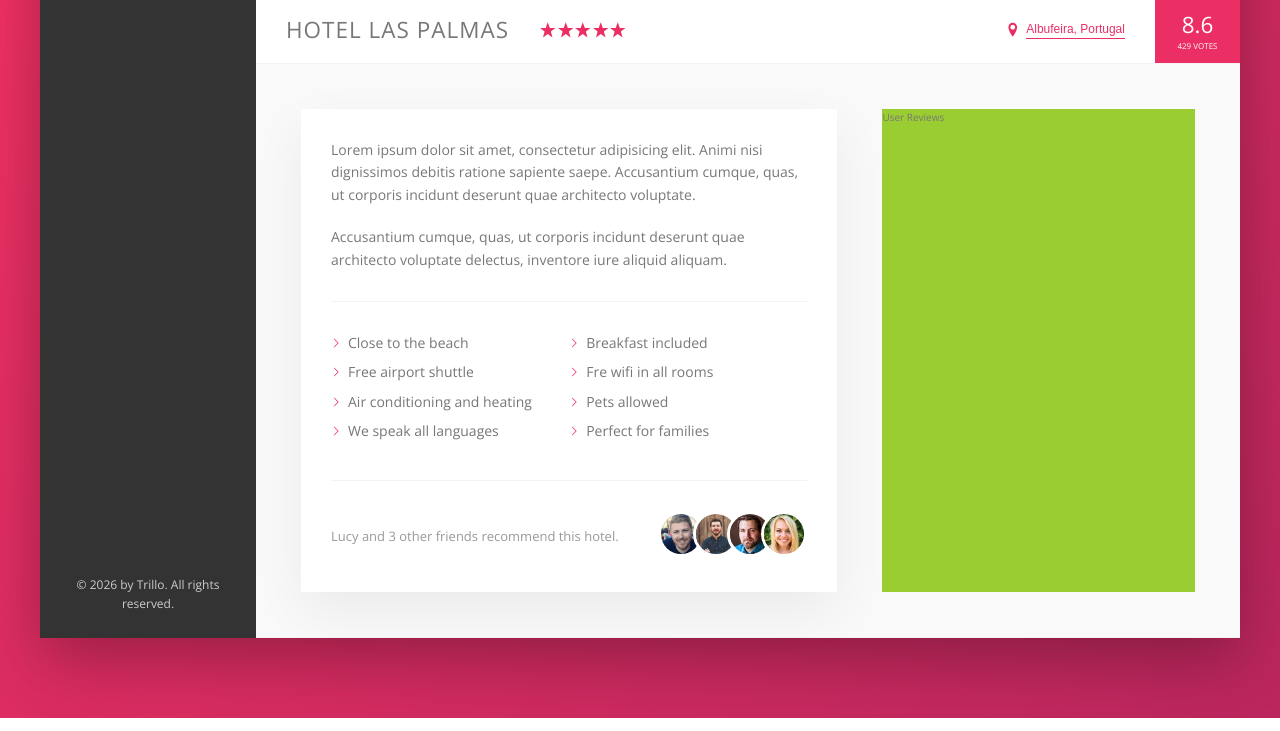
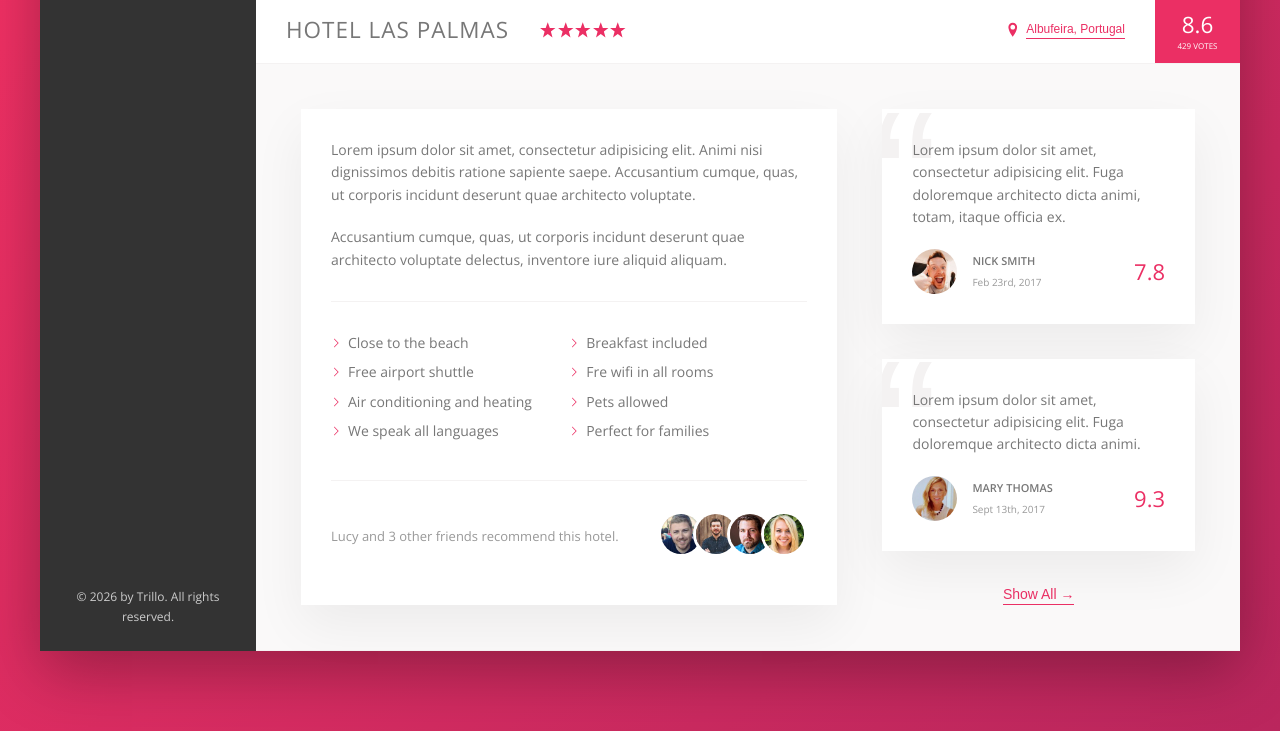
Before and after one commit to MarkovicMihajlo/Trillo, a website: page index.html in a window 1280 px wide. Shown: the part 538-1269 px from the top of the page. Drawn offline with nearby package versions, Linux system fonts and the light colour scheme.

Commit message:
User Reviews Finished

```diff
--- a/index.html
+++ b/index.html
@@ -151,7 +151,32 @@
                                 </div>
                             </div>
                         </div>
-                        <div class="user-reviews">User Reviews</div>
+                        <div class="user-reviews">
+                            <figure class="review">
+                                <blockquote class="review__text">Lorem ipsum dolor sit amet, consectetur adipisicing elit. Fuga doloremque architecto dicta animi, totam, itaque officia ex.</blockquote>
+                                <figcaption class="review__user">
+                                    <img src="img/user-1.jpg" alt="User 1" class="review__photo">
+                                    <div class="review__user-box">
+                                        <p class="review__user-name">Nick Smith</p>
+                                        <p class="review__user-date">Feb 23rd, 2017</p>
+                                    </div>
+                                    <div class="review__rating">7.8</div>
+                                </figcaption>
+                            </figure>
+
+                            <figure class="review">
+                                <blockquote class="review__text">Lorem ipsum dolor sit amet, consectetur adipisicing elit. Fuga doloremque architecto dicta animi.</blockquote>
+                                <figcaption class="review__user">
+                                    <img src="img/user-2.jpg" alt="User 1" class="review__photo">
+                                    <div class="review__user-box">
+                                        <p class="review__user-name">Mary Thomas</p>
+                                        <p class="review__user-date">Sept 13th, 2017</p>
+                                    </div>
+                                    <div class="review__rating">9.3</div>
+                                </figcaption>
+                            </figure>
+                            <button class="btn-inline">Show All &rarr;</button>
+                        </div>
                     </div>
                 </main>
             </div>
--- a/sass/_components.scss
+++ b/sass/_components.scss
@@ -340,3 +340,65 @@
     }
 
 }
+
+.review{
+    background-color: #fff;
+    box-shadow: var(--shadow-light);
+    padding: 3rem;
+    margin-bottom: 3.5rem;
+    position: relative;
+    overflow: hidden;
+
+    &__text{
+        margin-bottom: 2rem;
+        z-index: 10;
+        position: relative;
+    }
+
+    &__user{
+        display: flex;
+        align-items: center;
+    }
+
+    &__photo{
+        height: 4.5rem;
+        width: 4.5rem;
+        border-radius: 50%;
+        margin-right: 1.5rem;
+    }
+
+    &__user-box{
+        margin-right: auto;
+    }
+
+    &__user-name{
+        font-size: 1.1rem;
+        font-weight: 600;
+        text-transform: uppercase;
+        margin-bottom: .4rem;
+    }
+
+    &__user-date{
+        font-size: 1rem;
+        color: var(--color-grey-dark-3);
+    }
+
+    &__rating{
+        color: var(--color-primary);
+        font-size: 2.2rem;
+        font-weight: 300;
+    }
+
+    &::before{
+        content: "\201C";
+        position: absolute;
+        top: -2.75rem;
+        left: -1rem;
+        line-height: 1;
+        font-size: 20rem;
+        color: var(--color-grey-light-2);
+        font-family: sans-serif;
+        z-index: 1;
+    }
+
+}
--- a/sass/_layout.scss
+++ b/sass/_layout.scss
@@ -34,6 +34,7 @@
 }
 
 .detail{
+    font-size: 1.4rem;
     display: flex;
     padding: 4.5rem;
     background-color: var(--color-grey-light-1);
@@ -41,7 +42,6 @@
 }
 
 .description{
-    font-size: 1.4rem;
     background-color: #fff;
     box-shadow: var(--shadow-light);
     padding: 3rem;
@@ -50,6 +50,8 @@
 }
 
 .user-reviews{
-    background-color: yellowgreen;
     flex: 1;
+    display: flex;
+    flex-direction: column;
+    align-items: center;
 }
```
Also changed, not shown: css/style.css, 1 other file.
